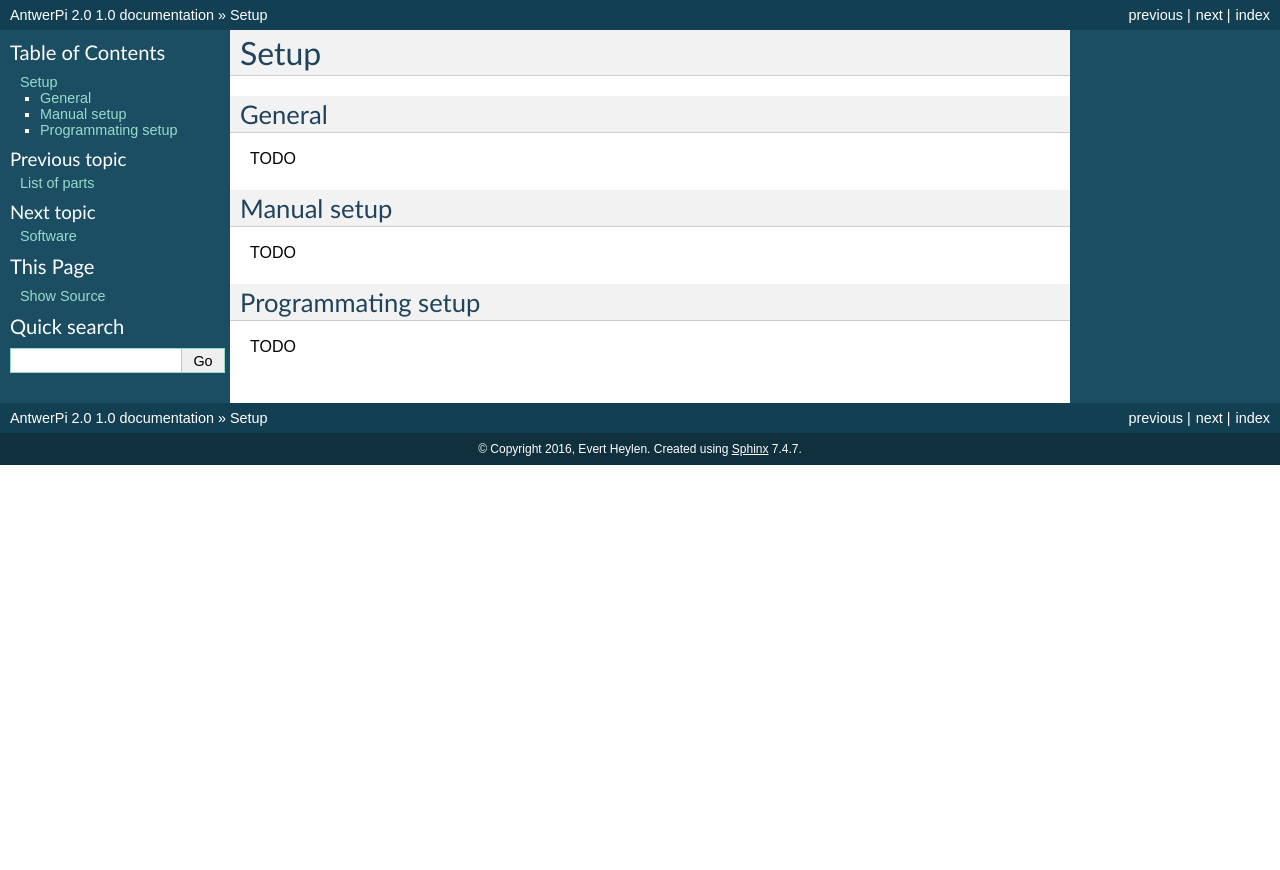
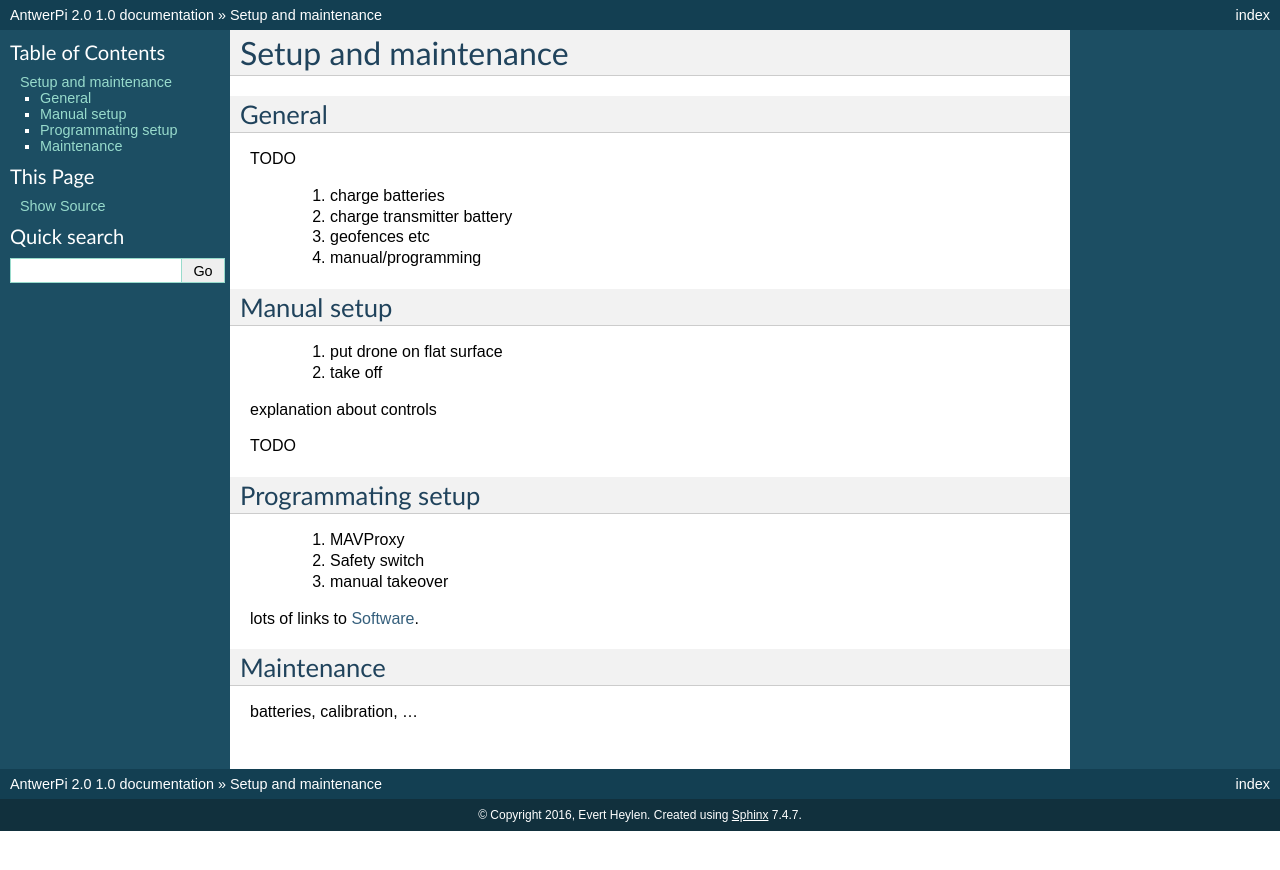
Before and after one commit to eestec-antwerp/AntwerPi2, a Sphinx documentation site: the page built from docs/source/quadcopter/setup.rst, in a window 1280 px wide. Shown: the top 870 px of the page. Built offline with Sphinx 7.4.7, drawn with Linux system fonts in a browser that asks for light colours.

Commit message:
more docs

```diff
--- a/docs/source/quadcopter/parts.rst
+++ b/docs/source/quadcopter/parts.rst
@@ -45,5 +45,5 @@
 ================
 
   - **Charger**: `IMAC B6AC V2 <http://www.hobbyking.com/hobbyking/store/uh_viewItem.asp?idproduct=58285>`_
-  - **`LiPo bag <http://www.hobbyking.com/hobbyking/store/uh_viewitem.asp?idproduct=38356>`_**
-  - **RC transmitter**: `Quanum i8 <http://www.hobbyking.com/hobbyking/store/__86274__Quanum_i8_8ch_2_4GHZ_AFHDS_2A_Digital_Proportional_Radio_System_Mode_2_Black_EU_Warehouse_.html`_ (same as receiver)
+  - `**LiPo bag** <http://www.hobbyking.com/hobbyking/store/uh_viewitem.asp?idproduct=38356>`_
+  - **RC transmitter**: `Quanum i8 <http://www.hobbyking.com/hobbyking/store/__86274__Quanum_i8_8ch_2_4GHZ_AFHDS_2A_Digital_Proportional_Radio_System_Mode_2_Black_EU_Warehouse_.html>`_ (same as receiver)
--- a/docs/source/quadcopter/setup.rst
+++ b/docs/source/quadcopter/setup.rst
@@ -1,18 +1,28 @@
 
-=======
- Setup
-=======
+=======================
+ Setup and maintenance
+=======================
 
 General
 =======
 
 TODO
 
+  1. charge batteries
+  2. charge transmitter battery
+  3. geofences etc
+  4. manual/programming
+
 
 .. _manual-setup:
 
 Manual setup
 ============
+
+  1. put drone on flat surface
+  2. take off
+
+explanation about controls
 
 TODO
 
@@ -21,4 +31,15 @@
 Programmating setup
 ===================
 
-TODO
+  1. MAVProxy
+  2. Safety switch
+  3. manual takeover
+
+lots of links to :ref:`software`.
+
+.. _maintenance:
+
+Maintenance
+===========
+
+batteries, calibration, ...
```
Also changed, not shown: docs/source/index.rst (+8 -3 lines), docs/source/quadcopter/index.rst (+5 -3 lines), docs/source/quadcopter/schematic.rst (added, +7 -0 lines), docs/source/quadcopter/software.rst (+25 -0 lines).
